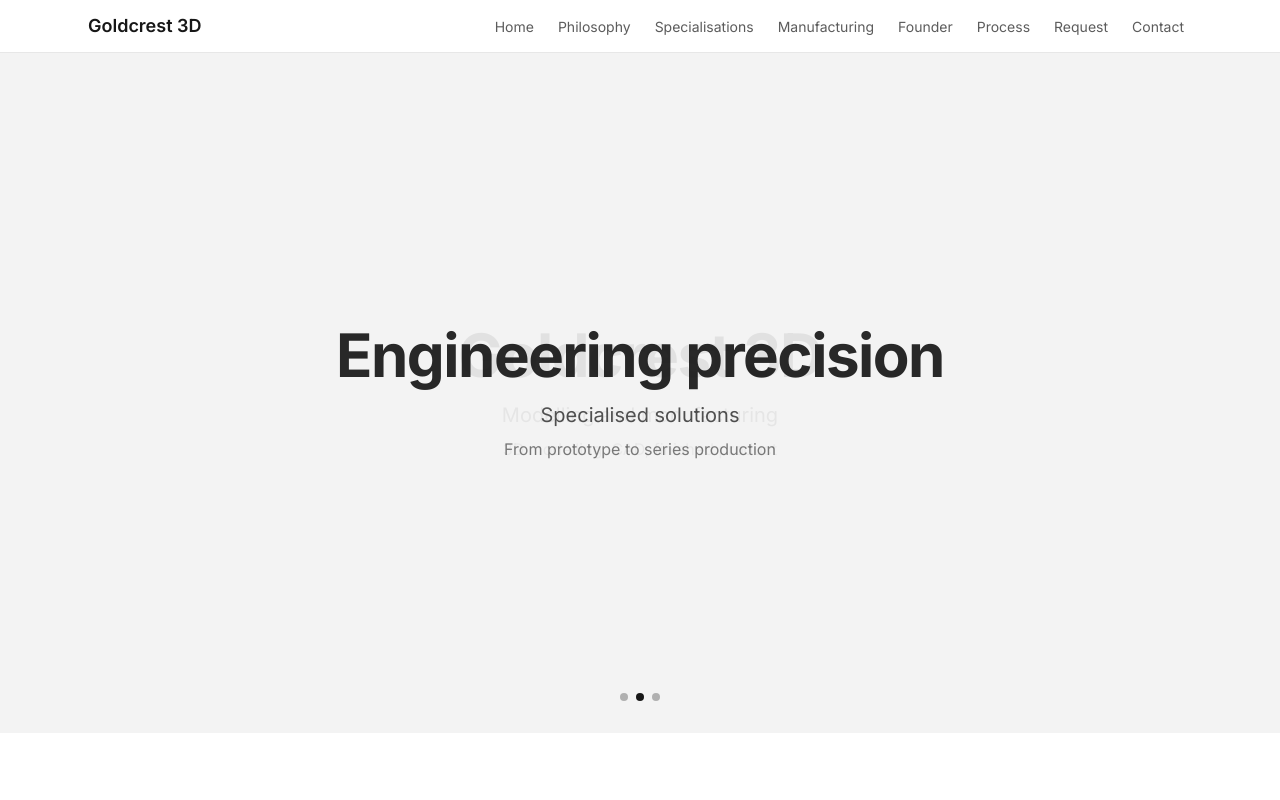
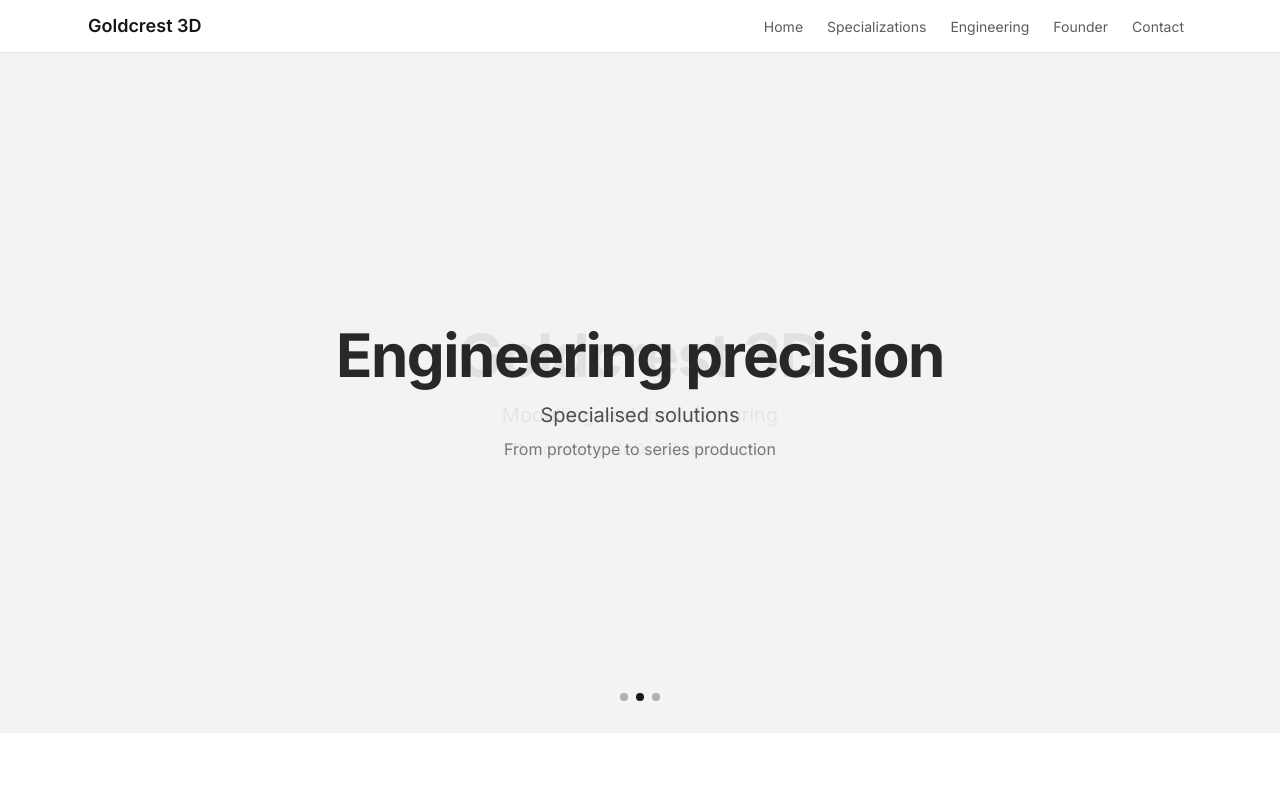
Before and after one commit to neetrino/goldcrest3d.com, a Next.js app: page / in a window 1280 px wide. Shown: the top 800 px of the page. Built offline with nearby package versions, Linux system fonts and the light colour scheme; no server answers.

Commit message:
Home Specializations Engineering Founder Contact

```diff
--- a/src/components/landing/LandingNav.tsx
+++ b/src/components/landing/LandingNav.tsx
@@ -7,12 +7,9 @@ import {
 
 const NAV_ITEMS: { id: LandingSectionId; label: string }[] = [
   { id: LANDING_SECTION_IDS.HERO, label: "Home" },
-  { id: LANDING_SECTION_IDS.PHILOSOPHY, label: "Philosophy" },
-  { id: LANDING_SECTION_IDS.SPECIALIZATIONS, label: "Specialisations" },
-  { id: LANDING_SECTION_IDS.MANUFACTURING, label: "Manufacturing" },
+  { id: LANDING_SECTION_IDS.SPECIALIZATIONS, label: "Specializations" },
+  { id: LANDING_SECTION_IDS.PHILOSOPHY, label: "Engineering" },
   { id: LANDING_SECTION_IDS.FOUNDER, label: "Founder" },
-  { id: LANDING_SECTION_IDS.PROCESS, label: "Process" },
-  { id: LANDING_SECTION_IDS.QUOTE, label: "Request" },
   { id: LANDING_SECTION_IDS.FOOTER, label: "Contact" },
 ];
 
```
